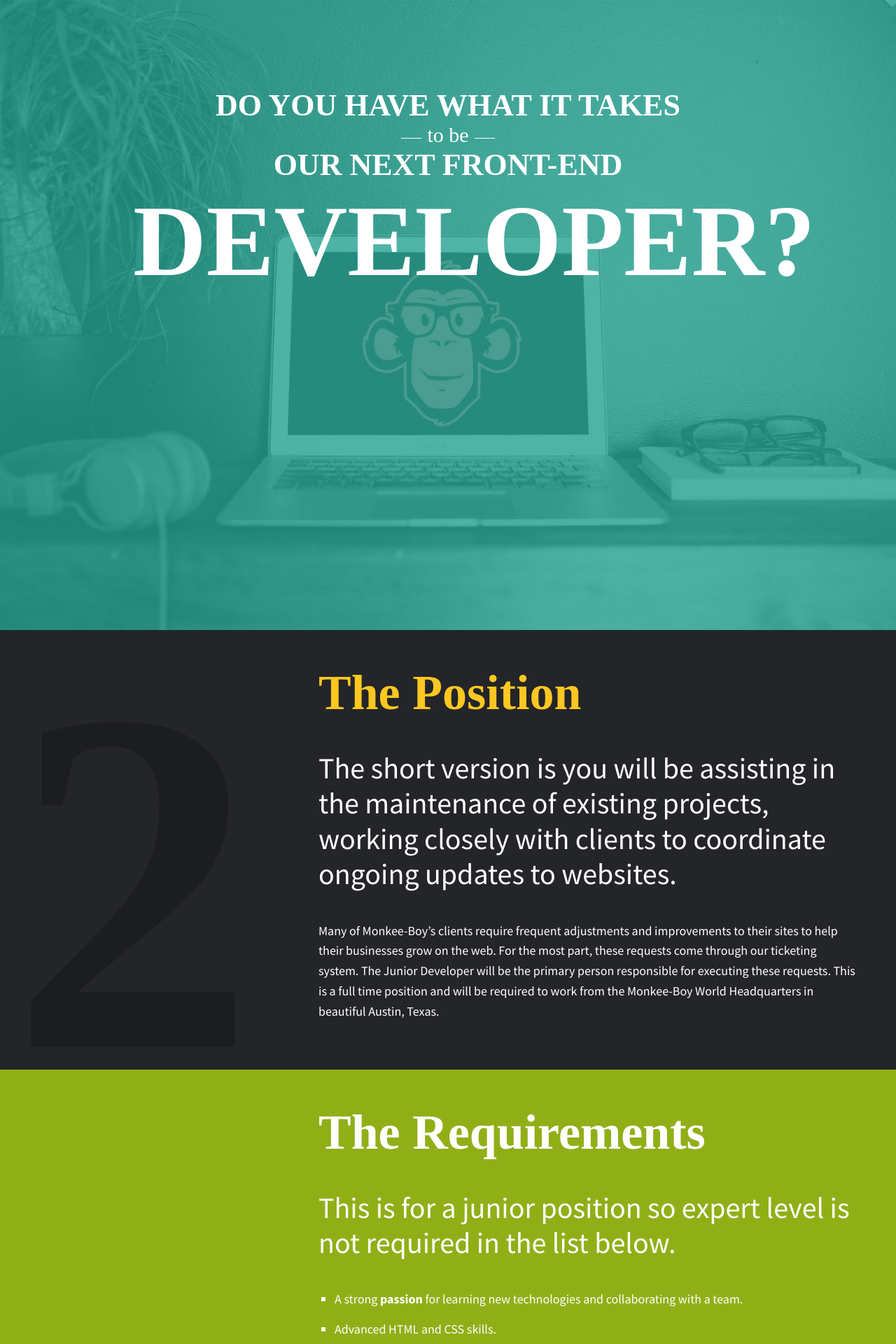
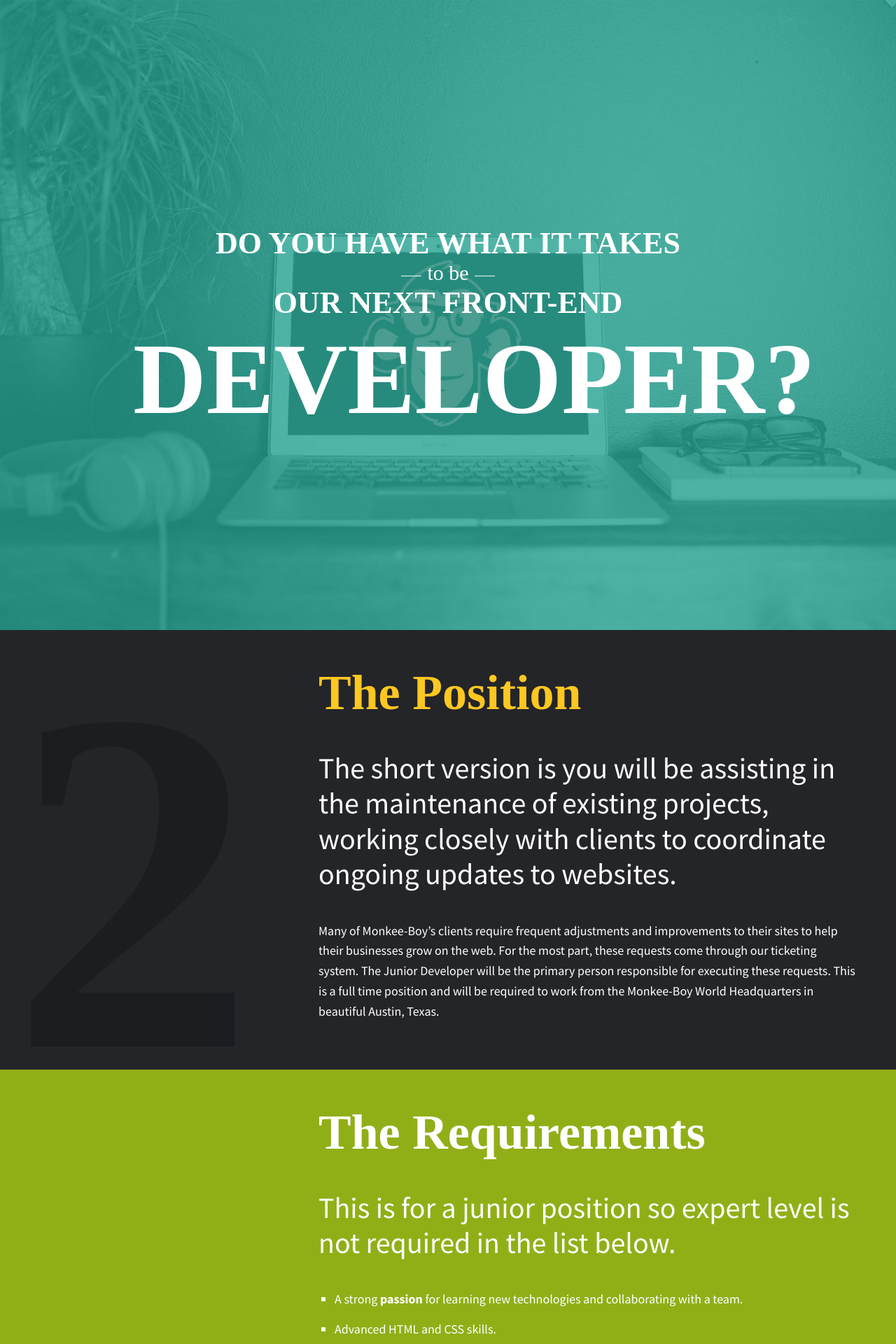
Before and after one commit to Monkee-Boy/beamonkee, a Jekyll site: the page built from _posts/2015-02-17-junior-front-end-developer.html, in a window 1280 px wide. Shown: the top 1920 px of the page at 70% size. Built offline with Jekyll 4.4.1, drawn with Linux system fonts in a browser that asks for light colours; nearby versions of some CDN libraries.

Commit message:
Centering starting panel text.

```diff
--- a/css/_sass/style.scss
+++ b/css/_sass/style.scss
@@ -66,6 +66,9 @@ ul, ol {
       float: none;
       margin: 0 auto;
       text-align: center;
+      position: relative;
+      top: 50%;
+      transform: translateY(-50%);
     }
 
     h1 {
--- a/css/app.css
+++ b/css/app.css
@@ -439,7 +439,10 @@ ul, ol {
       width: 900px;
       float: none;
       margin: 0 auto;
-      text-align: center; }
+      text-align: center;
+      position: relative;
+      top: 50%;
+      transform: translateY(-50%); }
     .job .panel-start h1 {
       margin-top: 75px;
       text-transform: uppercase; }
```
Also changed, not shown: css/app.min.css, 3 other files.
